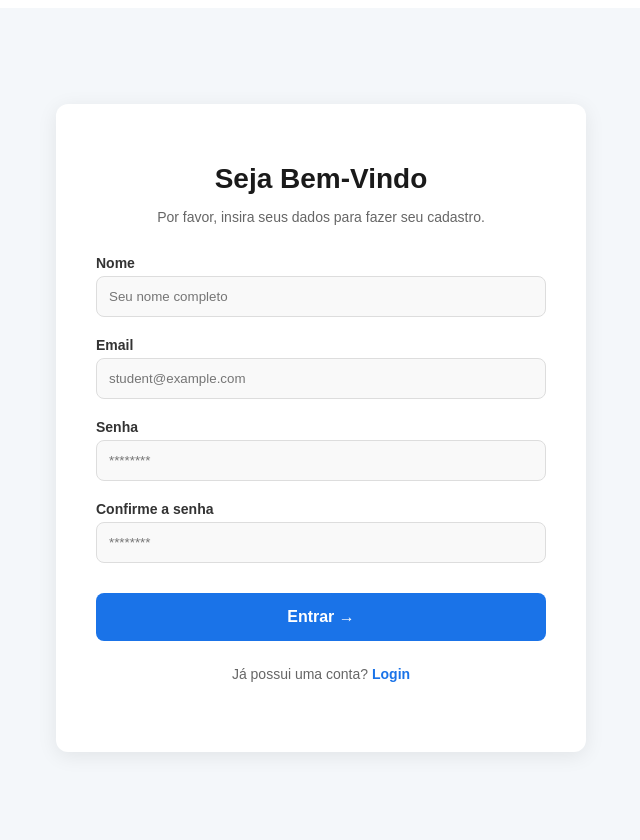
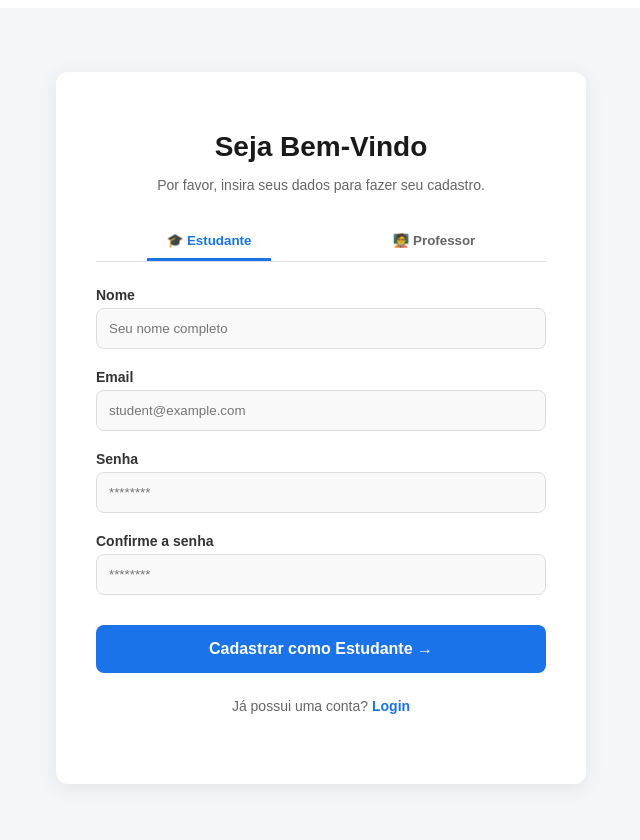
Before and after one commit to MarlonFreire/FrontEnd_MentorIA, a React (Vite) app in the folder mentoria-frontend/: page /cadastro in a window 1280 px wide. Shown: the top 840 px of the page, without its empty margins (319-959 px from the left). Built offline with nearby package versions, Linux system fonts and the light colour scheme.

Commit message:
Mudança no cadastro
Agora cadastro tem estado assim como login

```diff
--- a/mentoria-frontend/src/pages/aluno/cadastro.css
+++ b/mentoria-frontend/src/pages/aluno/cadastro.css
@@ -89,6 +89,34 @@
 .voltar-login a:hover {
   text-decoration: underline;
 }
+/* Estilo das abas no cadastro */
+.abas-cadastro {
+  display: flex;
+  justify-content: space-around;
+  border-bottom: 1px solid #ddd;
+  margin-bottom: 25px;
+}
+
+.abas-cadastro button {
+  background: none;
+  border: none;
+  padding: 10px 20px;
+  cursor: pointer;
+  font-weight: bold;
+  color: #666;
+  border-bottom: 3px solid transparent;
+  transition: 0.3s;
+}
+
+.abas-cadastro button.aba-ativa {
+  color: #1a73e8;
+  border-bottom: 3px solid #1a73e8;
+}
+
+/* Ajuste opcional no botão para ele não ficar muito colado */
+.botao-entrar {
+  margin-top: 10px;
+}
 
 /* Responsividade: Ajustes para telas bem pequenas */
 @media (max-width: 480px) {
--- a/mentoria-frontend/src/pages/aluno/cadastro.jsx
+++ b/mentoria-frontend/src/pages/aluno/cadastro.jsx
@@ -1,20 +1,43 @@
-import React from 'react';
+import React, { useState } from 'react'; // Importamos o useState
 import './cadastro.css';
 import { Link } from 'react-router-dom';
 
 function Cadastro() {
+  // 1. Criamos o estado para saber quem está se cadastrando
+  const [tipoUsuario, setTipoUsuario] = useState('estudante');
+
   return (
     <div className="cadastro-container">
       <div className="cadastro-card">
         <h1>Seja Bem-Vindo</h1>
         <p>Por favor, insira seus dados para fazer seu cadastro.</p>
 
+        {/* 2. Adicionamos as abas de seleção */}
+        <div className="abas-cadastro">
+          <button
+            className={tipoUsuario === 'estudante' ? 'aba-ativa' : ''}
+            onClick={() => setTipoUsuario('estudante')}
+          >
+            🎓 Estudante
+          </button>
+          <button
+            className={tipoUsuario === 'professor' ? 'aba-ativa' : ''}
+            onClick={() => setTipoUsuario('professor')}
+          >
+            🧑‍🏫 Professor
+          </button>
+        </div>
+
         <form className="formulario">
           <label>Nome</label>
           <input type="text" placeholder="Seu nome completo" />
 
           <label>Email</label>
-          <input type="email" placeholder="student@example.com" />
+          <input
+            type="email"
+            /* 3. O placeholder muda conforme o estado */
+            placeholder={tipoUsuario === 'estudante' ? 'student@example.com' : 'teacher@example.com'}
+          />
 
           <label>Senha</label>
           <input type="password" placeholder="********" />
@@ -23,7 +46,7 @@ function Cadastro() {
           <input type="password" placeholder="********" />
 
           <button type="submit" className="botao-entrar">
-            Entrar →
+            Cadastrar como {tipoUsuario === 'estudante' ? 'Estudante' : 'Professor'} →
           </button>
         </form>
 
```
